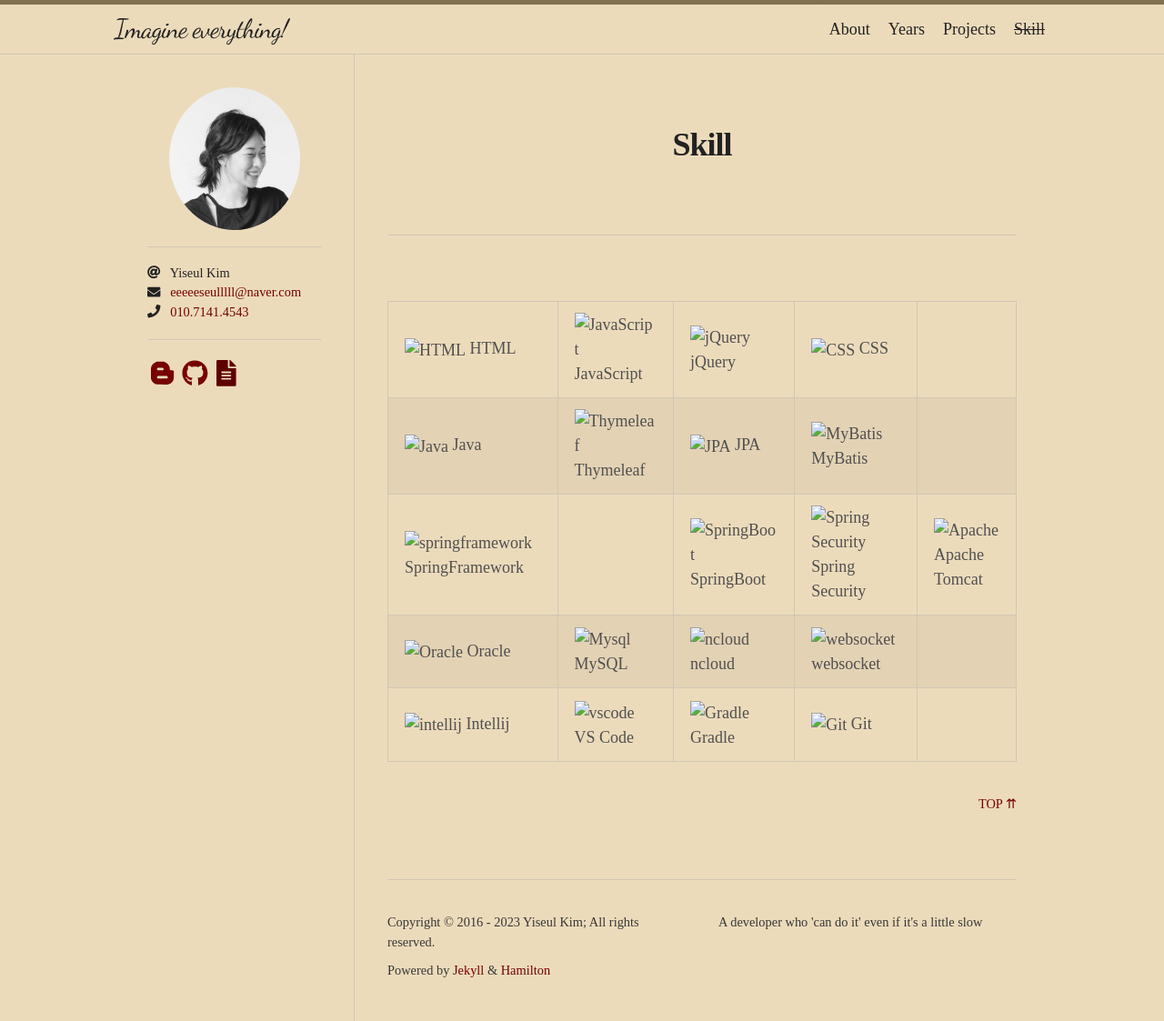
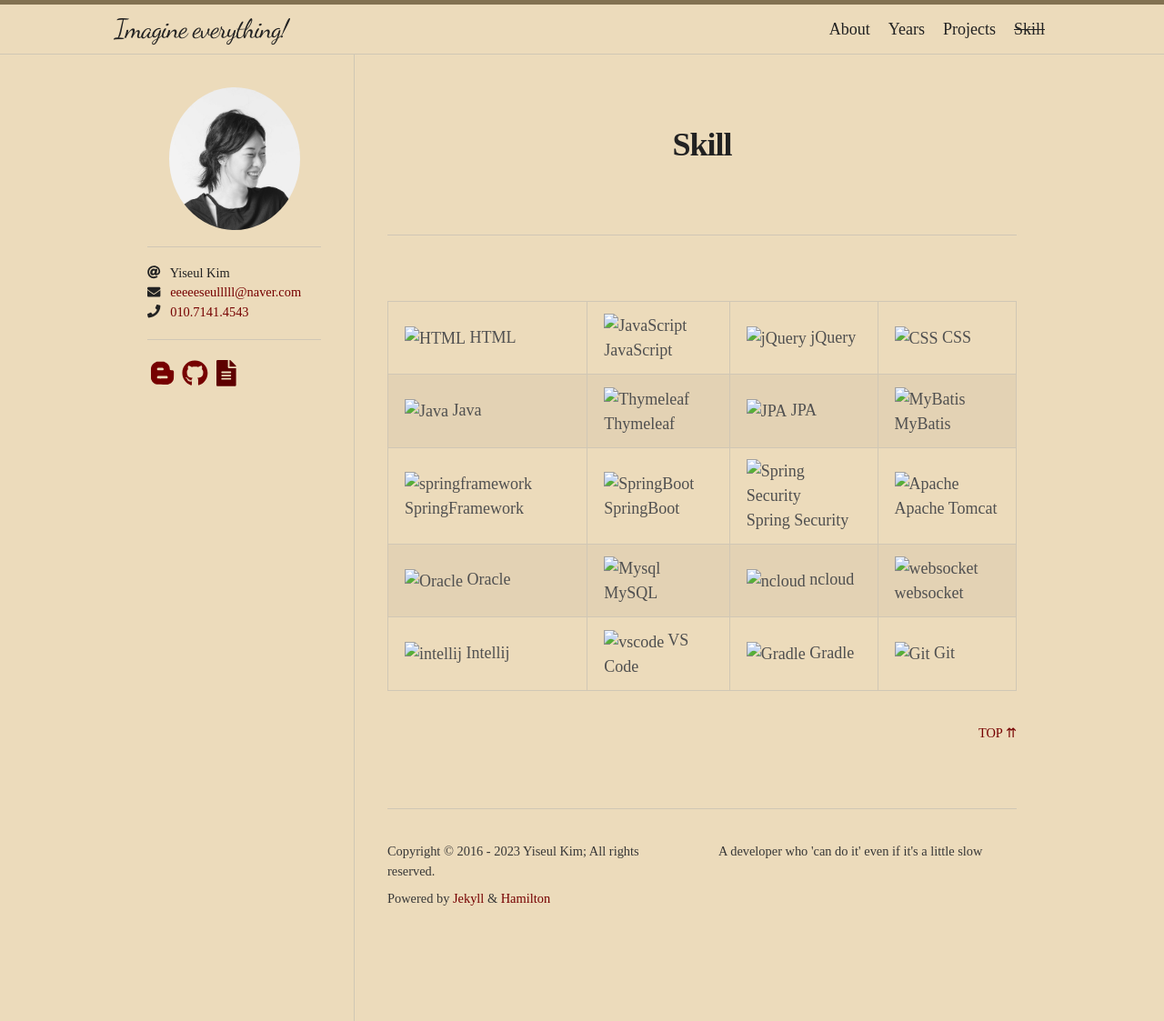
Before and after one commit to eseulssi/kimyiseul.github.io, a Jekyll site: the page built from skill.md, in a window 1280 px wide. Shown: the whole page at 91% size. Built offline with Jekyll 4.4.1, drawn with Linux system fonts in a browser that asks for light colours; nearby versions of some CDN libraries; some web fonts are replaced.

Commit message:
스킬추가

```diff
--- a/skill.md
+++ b/skill.md
@@ -6,6 +6,6 @@ permalink: /skill/
 
 | ![HTML](html.png) HTML | ![JavaScript](javascript.png)  JavaScript | ![jQuery](jQuery.png) jQuery | ![CSS](CSS.jpeg)  CSS |
 | ![Java](java.png) Java | ![Thymeleaf](Thymeleaf.png)  Thymeleaf| ![JPA](JPA.png)  JPA | ![MyBatis](MyBatis.png)  MyBatis |
-| ![springframework](springframework.png)  SpringFramework | | ![SpringBoot](springboot.jpeg)  SpringBoot | ![Spring Security](SpringSecurity.png)  Spring Security | ![Apache](Apache.png) Apache Tomcat |
+| ![springframework](springframework.png)  SpringFramework |  ![SpringBoot](springboot.jpeg)  SpringBoot | ![Spring Security](SpringSecurity.png)  Spring Security | ![Apache](apache.png) Apache Tomcat |
 | ![Oracle](Oracle.png)  Oracle | ![Mysql](Mysql.png)  MySQL | ![ncloud](ncloud.jpeg)  ncloud | ![websocket](websocket.png)  websocket |
 | ![intellij](intellij.jpeg)  Intellij| ![vscode](vscode.png)  VS Code | ![Gradle](Gradle.png)  Gradle | ![Git](Git.png)  Git
```
